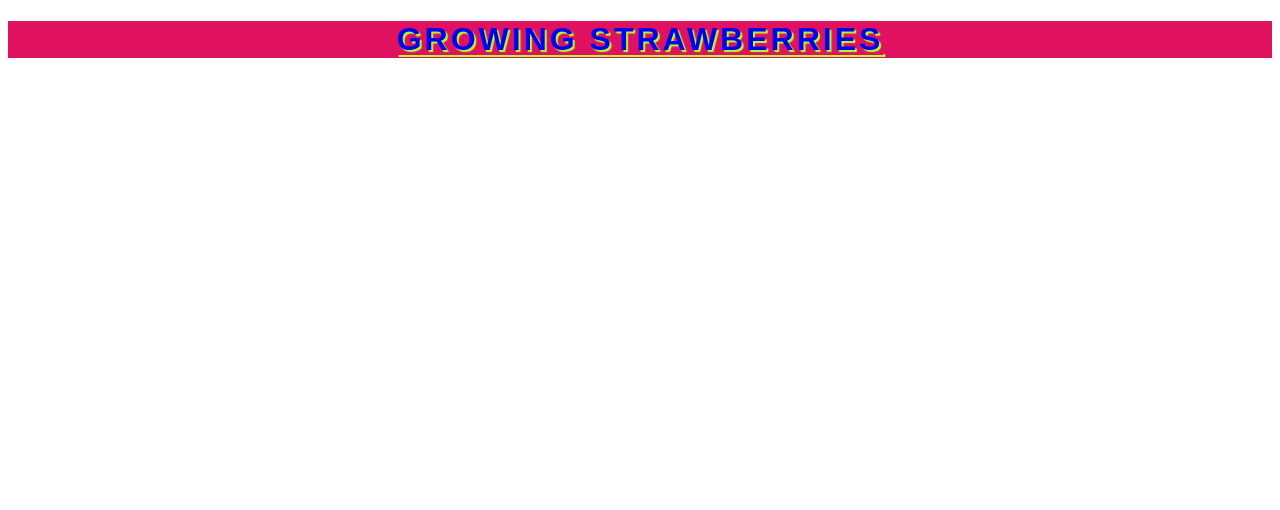
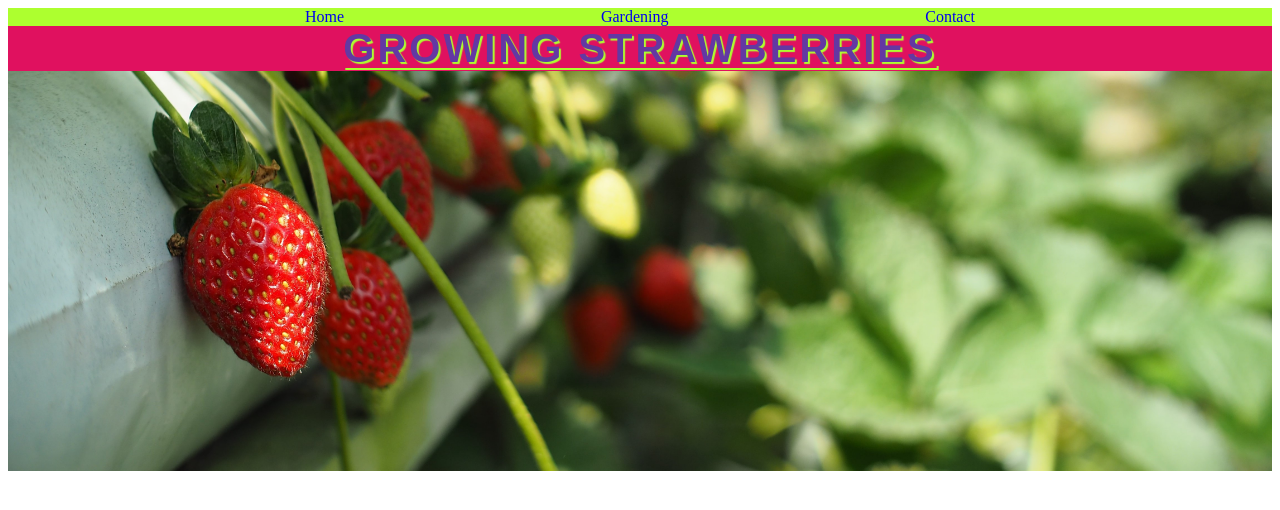
Before and after one commit to WillMan01/strawberries-2, a plain HTML site: page index.html in a window 1280 px wide. Drawn offline with Linux system fonts and the light colour scheme.

Commit message:
Added hero image and style to the head of the page

```diff
--- a/assets/css/style.css
+++ b/assets/css/style.css
@@ -1,18 +1,62 @@
+/* heading and hero image*/
+
 body h1 {
-    color:  grey transparent;
+    color: #6338a3;
     text-align: center;
     text-decoration-line: underline;
     text-decoration-color: #E0115F;
     text-transform: uppercase;
     font-family: fantasy;
     letter-spacing: 3px;
-    font-size: 200%;
+    font-size: 250%;
     border-bottom: none;
     text-shadow: 2px 2px 1px greenyellow;
     background-color:  #E0115F;
-    margin-bottom: 0;
+    margin: 0;
+}
+
+#hero-image {
+    width: 100%;
+    height: 400px;
+    background-image: url('../images/shortened-strawberries.jpg');
+    background-color: red;
+    background-size: cover;
+    background-position: center center;
 }
 
 a {
     text-decoration: none;
 }
+
+/*navigation links*/
+
+#menu {
+
+    text-align: center;
+    margin: 0;
+    padding-left: 0;
+    background-color: greenyellow;
+    color:#6338a3;
+}
+
+#menu a:hover {
+    color: #E0115F;
+}
+
+#menu li a:hover {
+    border-bottom: 1px solid #E0115F;
+}
+
+#menu li {
+    display: inline;
+}
+
+#li-2 {
+    margin: 4% 20% 0
+}
+
+header a {
+
+    padding-bottom: 30%;
+
+}
--- a/index.html
+++ b/index.html
@@ -19,16 +19,33 @@
         name="keywords"
         content=" love strawberries, family activity, growing strawberries, quercetin, superfood, vitamin rich"
     >
-    <link rel="stylesheet" href="assets/css/style.css">
+    <link
+        rel="stylesheet"
+        href="assets/css/style.css"
+    >
     <title>Growing Strawberries</title>
 </head>
 
 <body>
+    <nav>
+        <ul id="menu">
+            <li>
+                <a href="index.html">Home</a>
+            </li>
+            <li id="li-2">
+                <a href="#">Gardening</a>
+            </li>
+            <li>
+                <a href="#">Contact</a>
+            </li>
+        </ul>
+    </nav>
     <header>
         <a href="index.html">
             <h1>Growing Strawberries</h1>
         </a>
-        <div></div>
+        <div id="hero-image">
+        </div>
     </header>
 
 </body>
```
Also changed, not shown: assets/images/shortened-strawberries.jpg (added).
